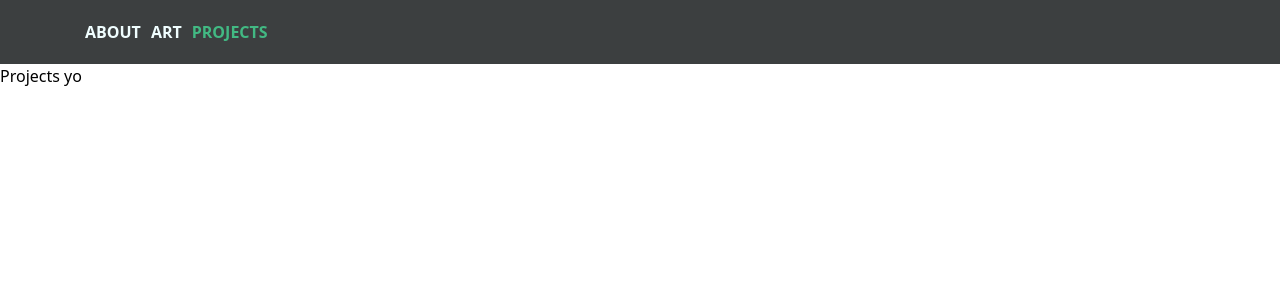
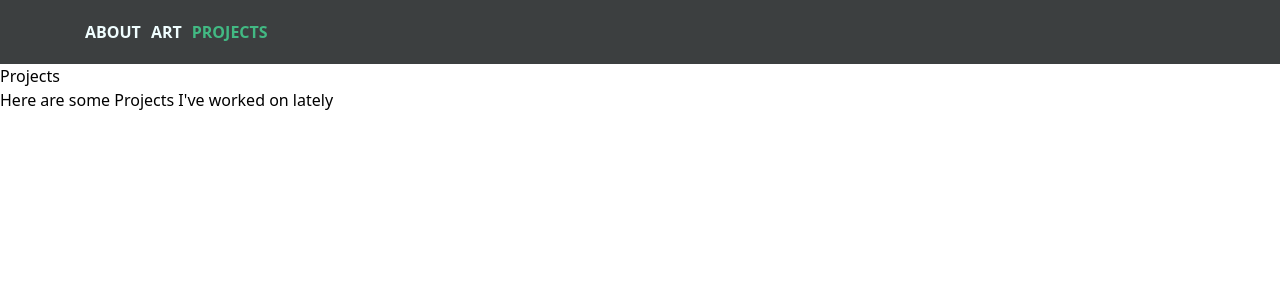
Before and after one commit to raycoti/raysite, a Next.js app: page /projects in a window 1280 px wide. Shown: the top 300 px of the page. Built offline with nearby package versions, Linux system fonts and the light colour scheme.

Commit message:
wip latest

```diff
--- a/src/app/projects/page.tsx
+++ b/src/app/projects/page.tsx
@@ -1,5 +1,13 @@
+// import ProjectItem from './projectItem';
+
 const ProjectsPage = () => {
-  return <div>Projects yo</div>;
+  return (
+    <div className='flex flex-col'>
+      <h1>Projects</h1>
+      <p>Here are some Projects I've worked on lately</p>
+      <div></div>
+    </div>
+  );
 };
 
 export default ProjectsPage;
--- /dev/null
+++ b/src/app/projects/projectItem.tsx
@@ -0,0 +1,9 @@
+interface ProjectItemProps {
+  name: string;
+}
+
+const ProjectItem = ({name}: ProjectItemProps) => {
+  return <div>{name}</div>;
+};
+
+export default ProjectItem;
```
Also changed, not shown: 2 other files (tests, documents, lock files or other folders).
